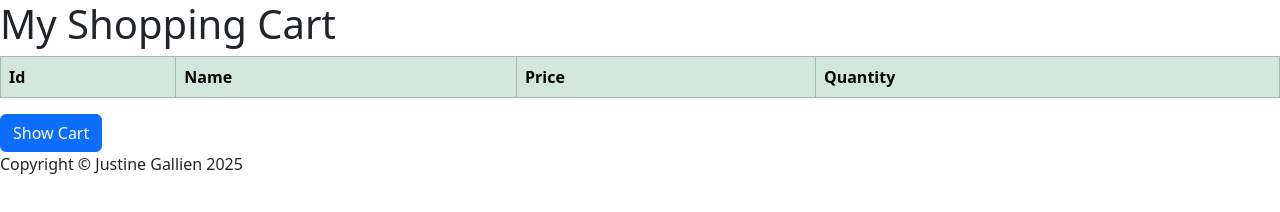
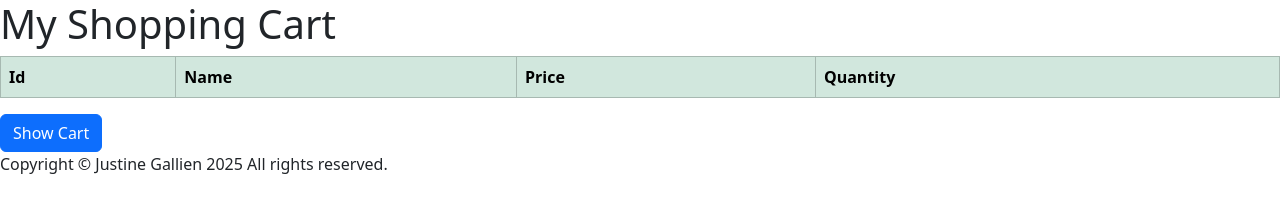
Before and after one commit to justinegallien/Week-7-Lab-2, a plain HTML site: page index.html in a window 1280 px wide. Drawn offline with nearby package versions, Linux system fonts and the light colour scheme.

Commit message:
updated footer

```diff
--- a/index.html
+++ b/index.html
@@ -30,5 +30,5 @@
     ></script>
     <script src="script.js"></script>
   </body>
-  <footer>Copyright &copy; Justine Gallien 2025</footer>
+  <footer>Copyright &copy; Justine Gallien 2025 All rights reserved.</footer>
 </html>
```
